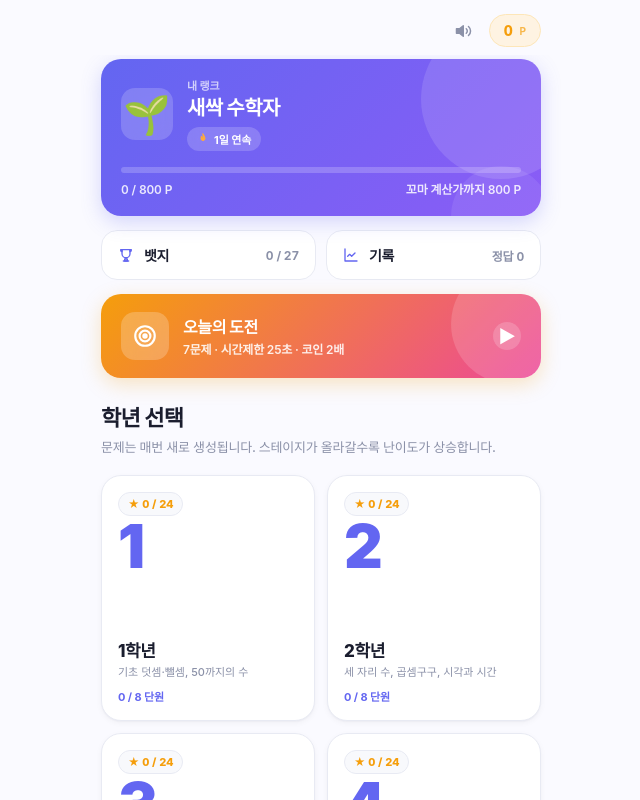
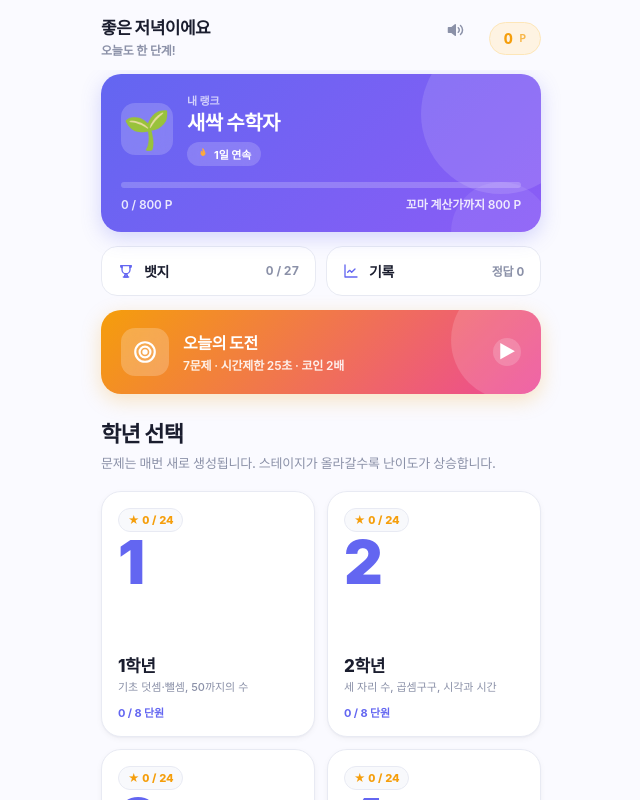
Before and after one commit to stellashinapp/mathquest, a website: page www/index.html in a window 1280 px wide. Shown: the whole page, without its empty margins (319-959 px from the left). Drawn offline with Linux system fonts and the light colour scheme.

Commit message:
fix(ui): 로고 M 두껍게 + 인사말 복구 (새벽 표현 개선)
== 로고 M 개선 ==
- 기존 stroke 5 → 채워진 filled path 형태로 변경
- 학년 카드 숫자처럼 묵직하고 꽉 찬 두께
- 외곽 V valley 더 깊게, 내부 잘림도 챙김
- + 액센트 우상단 그대로 유지

== 인사말 복구 ==
- 시간대별 인사 다시 추가 (사용자 요청)
- "새벽" 표현 제거 → 0~5시는 "오늘도 화이팅!" 응원으로
- 22~24시는 "오늘도 한 걸음 더!"
- 5/12/18 기준 인사 분기

Co-Authored-By: Claude Opus 4.7 (1M context) <noreply@anthropic.com>

```diff
--- a/www/index.html
+++ b/www/index.html
@@ -87,10 +87,19 @@
     font-weight: 500;
   }
 
-  /* 홈 탑바 — 미니멀 (코인/뮤트만 우측에) */
-  .topbar-home { padding: 14px 20px 8px; justify-content: flex-end; gap: 10px; }
-  .topbar-home .topbar-spacer { flex: 1; }
-  .topbar-home .mute-btn { position: static; }
+  /* 홈 탑바 — 인사 + 우측 코인/뮤트 */
+  .topbar-home { padding: 18px 20px 12px; }
+  .home-hello { display: flex; flex-direction: column; }
+  .hello-greeting {
+    font-size: 17px; font-weight: 800;
+    color: var(--text); letter-spacing: -0.5px;
+    line-height: 1.2;
+  }
+  .hello-sub {
+    font-size: 12px; font-weight: 600;
+    color: var(--text-muted); letter-spacing: -0.2px;
+    margin-top: 3px;
+  }
   .topbar .back {
     background: var(--surface-soft);
     border: 1px solid var(--border);
@@ -2446,8 +2455,19 @@ function screenHome() {
   const screen = el('div', { class: 'screen' });
   updateStreak(); // 홈 방문 시 출석 체크
 
+  // 시간대별 인사 (0~5시는 새벽 대신 응원 멘트)
+  const hr = new Date().getHours();
+  const hello =
+    hr < 5  ? '오늘도 화이팅!' :
+    hr < 12 ? '좋은 아침이에요' :
+    hr < 18 ? '좋은 오후예요' :
+    hr < 22 ? '좋은 저녁이에요' :
+              '오늘도 한 걸음 더!';
   const topbar = el('div', { class: 'topbar topbar-home' },
-    el('div', { class: 'topbar-spacer' }),
+    el('div', { class: 'home-hello' },
+      el('div', { class: 'hello-greeting' }, hello),
+      el('div', { class: 'hello-sub' }, '오늘도 한 단계!')
+    ),
     el('button', {
       class: 'mute-btn',
       title: SAVE.muted ? '소리 켜기' : '소리 끄기',
@@ -2932,7 +2952,7 @@ function icon(name, opts = {}) {
   return `<svg class="ico" width="${size}" height="${size}" viewBox="0 0 24 24" fill="none" stroke="currentColor" stroke-width="${sw}" stroke-linecap="round" stroke-linejoin="round">${inner}</svg>`;
 }
 
-// === Math Quest 로고 (M² 컨셉) ===
+// === Math Quest 로고 (M² 컨셉, 굵직한 M) ===
 function logo(size = 36) {
   const id = 'lg' + Math.floor(Math.random() * 100000);
   return `<svg class="logo-mark" width="${size}" height="${size}" viewBox="0 0 64 64" xmlns="http://www.w3.org/2000/svg">
@@ -2943,8 +2963,10 @@ function logo(size = 36) {
       </linearGradient>
     </defs>
     <rect width="64" height="64" rx="14" fill="url(#${id})"/>
-    <path d="M14 48V18l9 14 9-14v30" stroke="white" stroke-width="5" fill="none" stroke-linecap="round" stroke-linejoin="round"/>
-    <path d="M48 12v10M43 17h10" stroke="#fbbf24" stroke-width="3.5" stroke-linecap="round"/>
+    <!-- 두꺼운 M (filled 형태, 학년 카드 숫자처럼 묵직) -->
+    <path d="M8 54V12h7l17 22 17-22h7v42h-9V28L34 44h-4L17 28v26z" fill="white"/>
+    <!-- 우측 상단 + 액센트 -->
+    <path d="M54 8v8M50 12h8" stroke="#fbbf24" stroke-width="3" stroke-linecap="round"/>
   </svg>`;
 }
 
```
